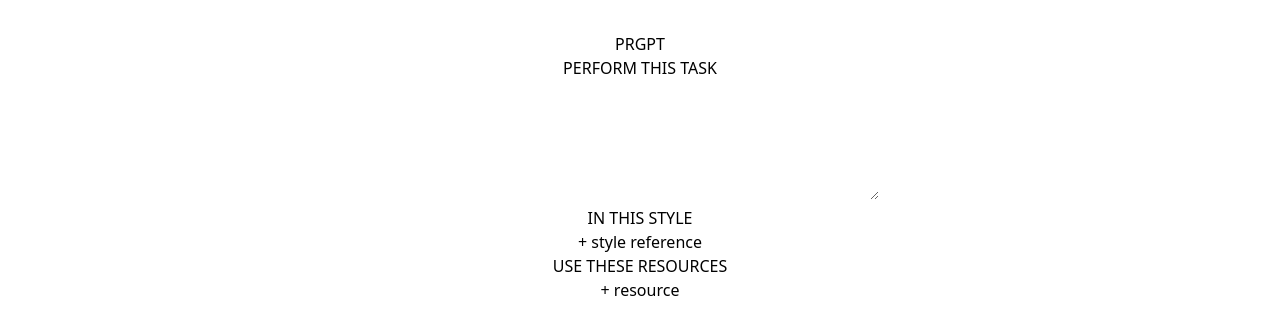
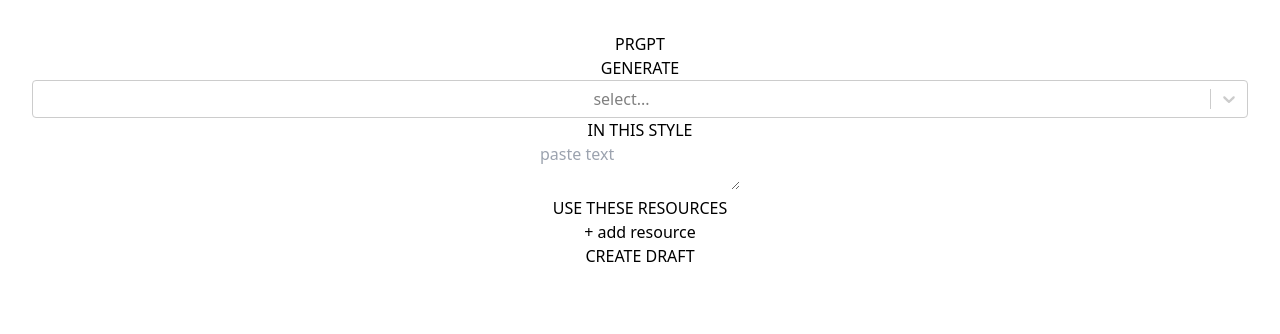
Before and after one commit to josephrmartinez/PRGPT, a React (Vite) app: page / in a window 1280 px wide. Shown: the top 334 px of the page. Built offline with nearby package versions, Linux system fonts and the light colour scheme.

Commit message:
Update frontend layout for mvp tests

```diff
--- a/package.json
+++ b/package.json
@@ -11,7 +11,8 @@
   },
   "dependencies": {
     "react": "^18.2.0",
-    "react-dom": "^18.2.0"
+    "react-dom": "^18.2.0",
+    "react-select": "^5.7.7"
   },
   "devDependencies": {
     "@types/react": "^18.2.15",
--- a/src/App.jsx
+++ b/src/App.jsx
@@ -3,6 +3,7 @@ import './App.css'
 import Resource from './components/Resource'
 import StyleRef from './components/StyleRef'
 import TextAreaWithAutoInsert from './components/TextAreaWithAutoInsert'
+import Task from './components/Task'
 
 function App() {
   const [resources, setResources] = useState([])
@@ -29,33 +30,28 @@ function App() {
       </div>
       <div className='grid grid-cols-3 gap-2'>
 
+        <div className='col-span-1 flex flex-col'>
+          <div className='flex flex-col items-start mb-6'>
+            <div className='text-md font-semibold tracking-wide mb-2'>GENERATE</div>
+            <Task />
+          </div>
 
-        <div>
-          <div className='mb-8'>PERFORM THIS TASK</div>
-          <TextAreaWithAutoInsert />
+          <div className='flex flex-col items-start mb-6'>
+            <div className='text-md font-semibold tracking-wide mb-2'>IN THIS STYLE</div>
+            <textarea type='text' className='w-56 h-24 border rounded-md indent-2' placeholder='paste text'></textarea>
+          </div>
+
+          <div className='flex flex-col items-start mb-6'>
+            <div className='mb-2 text-md font-semibold tracking-wide'>USE THESE RESOURCES</div>
+            {resources}
+            <button className="ml-2 py-2 text-sm  text-neutral-500 tracking-wide" onClick={addResource}> + add resource</button>
+          </div>
         </div>
 
-        <div>
-          <div className='mb-8'>IN THIS STYLE</div>
-          {styleRefs}
-
-          <button className="border w-28 py-2 mx-auto text-sm rounded-full" onClick={addStyleRef}> + style reference</button>
-
-          <div className='py-8'></div>
+        <div className='col-span-2'>
+          <button className=' shadow-md rounded-lg mx-auto mt-7 px-3 py-2 bg-green-700 active:bg-green-800 text-neutral-200 tracking-wider'>CREATE DRAFT</button>
         </div>
 
-        <div className='flex flex-col'>
-          <div className='mb-8'>USE THESE RESOURCES</div>
-
-          {resources}
-
-          <button className="border w-28 py-2 mx-auto text-sm rounded-full" onClick={addResource}> + resource</button>
-
-          <div className='py-8'></div>
-
-
-
-        </div>
 
       </div>
 
--- a/src/components/Resource.jsx
+++ b/src/components/Resource.jsx
@@ -1,13 +1,11 @@
 export default function Resource(){
 
     return (
-        <>
-        <input type="text" className="border" name="" id="" placeholder='resource:' />
-          <textarea className='border' placeholder='paste text here'></textarea>
-          <input type="text" className="border" name="" id="" placeholder='use for:' />
-
-          <div className='py-8'></div>
-        </>
+        <div className="w-56 mb-6 border-b-4">
+            <input type="text" className="border rounded-md h-10 indent-2 w-56 mb-3" name="" id="" placeholder='resource name' />
+            <textarea className='border rounded-md h-24 indent-2 w-56 mb-1' placeholder='paste text'></textarea>
+            <input type="text" className="border rounded-md h-10 indent-2 w-56 mb-2" name="" id="" placeholder='use for' />
+        </div>
 
     )
 }
--- /dev/null
+++ b/src/components/Task.jsx
@@ -0,0 +1,18 @@
+import CreatableSelect from 'react-select/creatable';
+
+export default function Task(){
+
+
+    const taskOptions = ["press release", "blog post", "event recap"]
+
+const options = taskOptions.map(each => {
+ return { value: each, label: each }
+})
+
+    return (
+        <div className='w-56'>
+            <CreatableSelect options={options} className='text-left' placeholder="select..." />
+        </div>
+
+    )
+}
--- /dev/null
+++ b/src/utils/aiprompt.js
@@ -0,0 +1 @@
+const extractStyle = "You are an expert copywriter and editor. I am going to give you a piece of text. Your job is to provide clear and concise guidelines for an AI to accurately emulate the style of this text. Focus on key style components, including tone, formality, structure, vocabulary, perspective, terminology, sentence length, complexity, and voice. In your response, provide specific and concise guidelines for an AI to accurately emulate this style."
```
Also changed, not shown: 1 other file (tests, documents, lock files or other folders).
